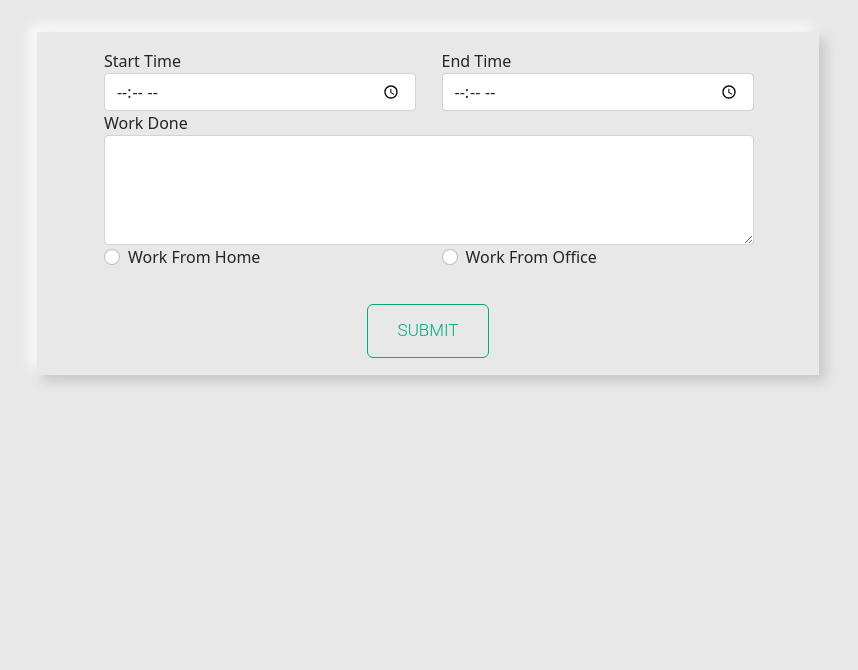
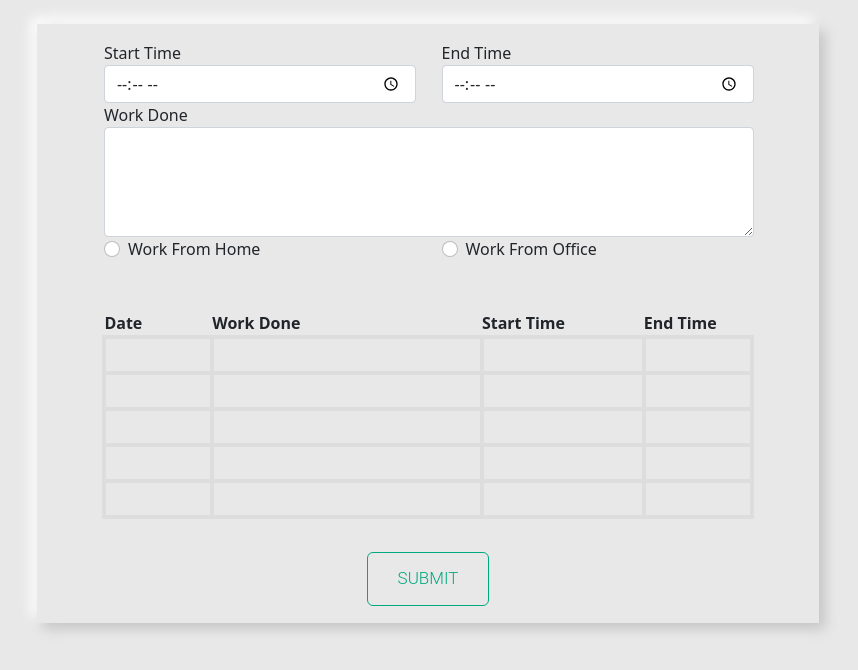
Before and after one commit to chandan3095/EMS, a plain HTML site: page worksheet.html in a window 1280 px wide. Shown: the part 108-778 px from the top of the page, without its empty margins (212-1070 px from the left). Drawn offline with nearby package versions, Linux system fonts and the light colour scheme.

Commit message:
Employee data page and worksheet page modified

```diff
--- a/css/style.css
+++ b/css/style.css
@@ -166,7 +166,7 @@ body {
 .Emp-worksheet-heading {
     font-size: 30px;
     font-weight: 600;
-    margin: 3.5rem 0;
+    margin: 3rem 0;
 }
 
 .work-details-sheet {
@@ -320,6 +320,9 @@ body {
 /* Log out page End*/
 
 /* Employee data page Start */
+.emp-table-heading{
+    color: royalblue;
+}
 .emp-table-heading h4 {
     width: 10vw;
     height: 5vh;
--- a/worksheet.html
+++ b/worksheet.html
@@ -32,8 +32,8 @@
                 <div class="row">
 
                     <div class="col-6 custom-padding">Start Time
-                        <input type="time" name="time" class="form-control top-space " placeholder="" aria-label="Emp id"
-                            required>
+                        <input type="time" name="time" class="form-control top-space " placeholder=""
+                            aria-label="Emp id" required>
                     </div>
                     <div class="col-6 custom-padding">End Time
                         <input type="time" class="form-control top-space" placeholder="Enter Your Name Here"
@@ -42,14 +42,16 @@
                 </div>
                 <div class="row">
                     <div class="col-12 custom-padding">Work Done
-                        <textarea id="workDone" class="form-control top-space" name="workDone" rows="4" cols="50"></textarea>
+                        <textarea id="workDone" class="form-control top-space" name="workDone" rows="4"
+                            cols="50"></textarea>
                     </div>
                 </div>
                 <div class="work-from-radio-btn">
                     <div class="row">
                         <div class="col-6 custom-padding">
                             <div class="form-check">
-                                <input class="form-check-input" type="radio" name="flexRadioDefault" id="flexRadioDefault1">
+                                <input class="form-check-input" type="radio" name="flexRadioDefault"
+                                    id="flexRadioDefault1">
                                 <label class="form-check-label" for="flexRadioDefault1">
                                     Work From Home
                                 </label>
@@ -57,7 +59,8 @@
                         </div>
                         <div class="col-6 custom-padding">
                             <div class="form-check">
-                                <input class="form-check-input" type="radio" name="flexRadioDefault" id="flexRadioDefault1">
+                                <input class="form-check-input" type="radio" name="flexRadioDefault"
+                                    id="flexRadioDefault1">
                                 <label class="form-check-label" for="flexRadioDefault1">
                                     Work From Office
                                 </label>
@@ -66,6 +69,49 @@
 
                     </div>
                 </div>
+                <table class="table-for-employee mt-5 w-100">
+                    <div class="row">
+                        <tr>
+                            <th class="col-2">Date</th>
+                            <th class="col-5">Work Done</th>
+                            <th class="col-3">Start Time</th>
+                            <th class="col-3">End Time</th>
+                        </tr>
+                        <tr>
+                            <td></td>
+                            <td></td>
+                            <td></td>
+                            <td></td>
+                        </tr>
+                        <tr>
+                            <td></td>
+                            <td></td>
+                            <td></td>
+                            <td></td>
+                        </tr>
+                        <tr>
+                            <td></td>
+                            <td></td>
+                            <td></td>
+                            <td></td>
+                        </tr>
+                        <tr>
+                            <td> </td>
+                            <td></td>
+                            <td></td>
+                            <td></td>
+                        </tr>
+                        <tr>
+                            <td></td>
+                            <td></td>
+                            <td></td>
+                            <td></td>
+                        </tr>
+                    </div>
+
+
+                </table>
+
                 <div class="worksheet-submit">
                     <button class="btn">Submit</button>
                 </div>
```
Also changed, not shown: employee_data.html (+2 -12 lines).
